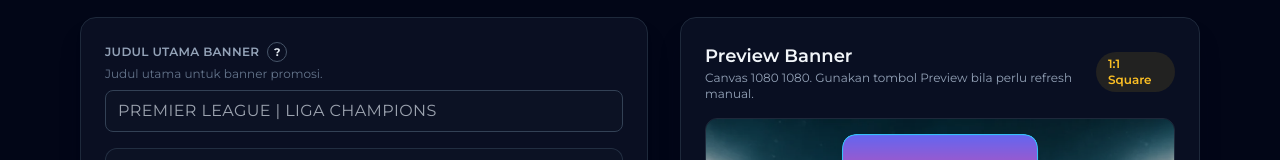
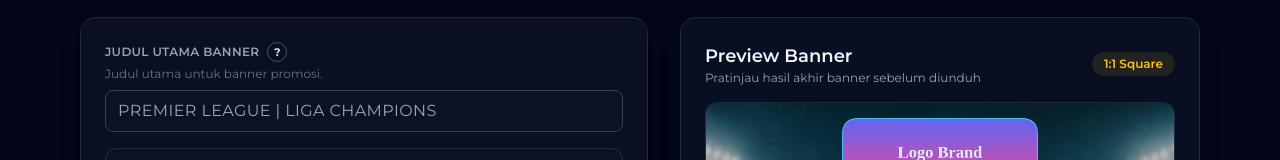
Before and after one commit to haloficate-techies/par_generante, a React (Vite) app: page / in a window 1280 px wide. Shown: the part 264-424 px from the top of the page. Built offline with nearby package versions, Linux system fonts and the light colour scheme; no server answers.

Commit message:
Perbaikan judul preview banner

```diff
--- a/src/components/layout/BannerPreviewPanel.jsx
+++ b/src/components/layout/BannerPreviewPanel.jsx
@@ -14,7 +14,7 @@
       <div>
         <h2 className="text-lg font-semibold text-slate-100">Preview Banner</h2>
         <p className="text-xs text-slate-400">
-          Canvas 1080 1080. Gunakan tombol Preview bila perlu refresh manual.
+          Pratinjau hasil akhir banner sebelum diunduh
         </p>
       </div>
       <span className="rounded-full bg-brand-yellow/10 px-3 py-1 text-xs font-semibold text-brand-yellow">
```
